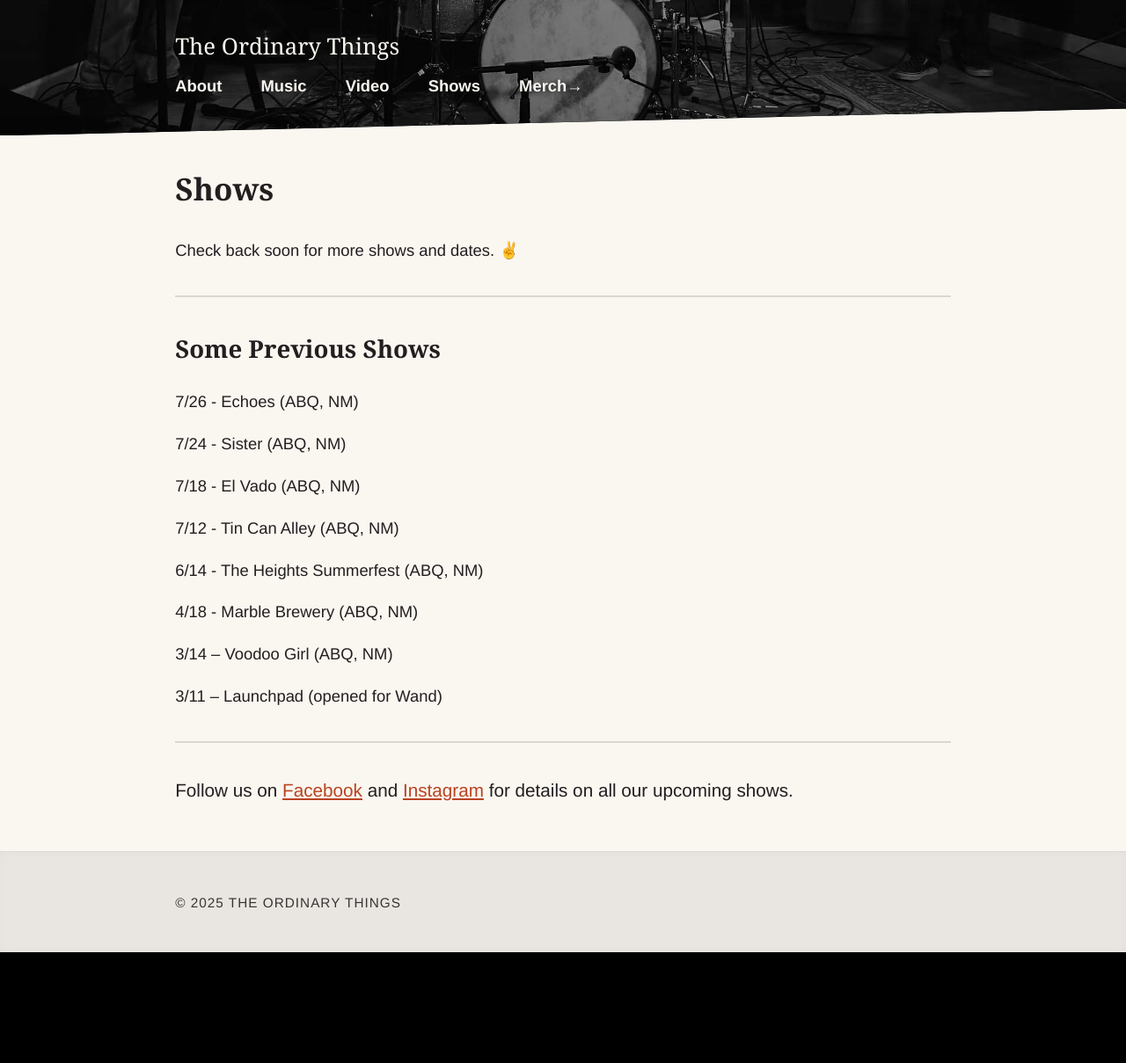
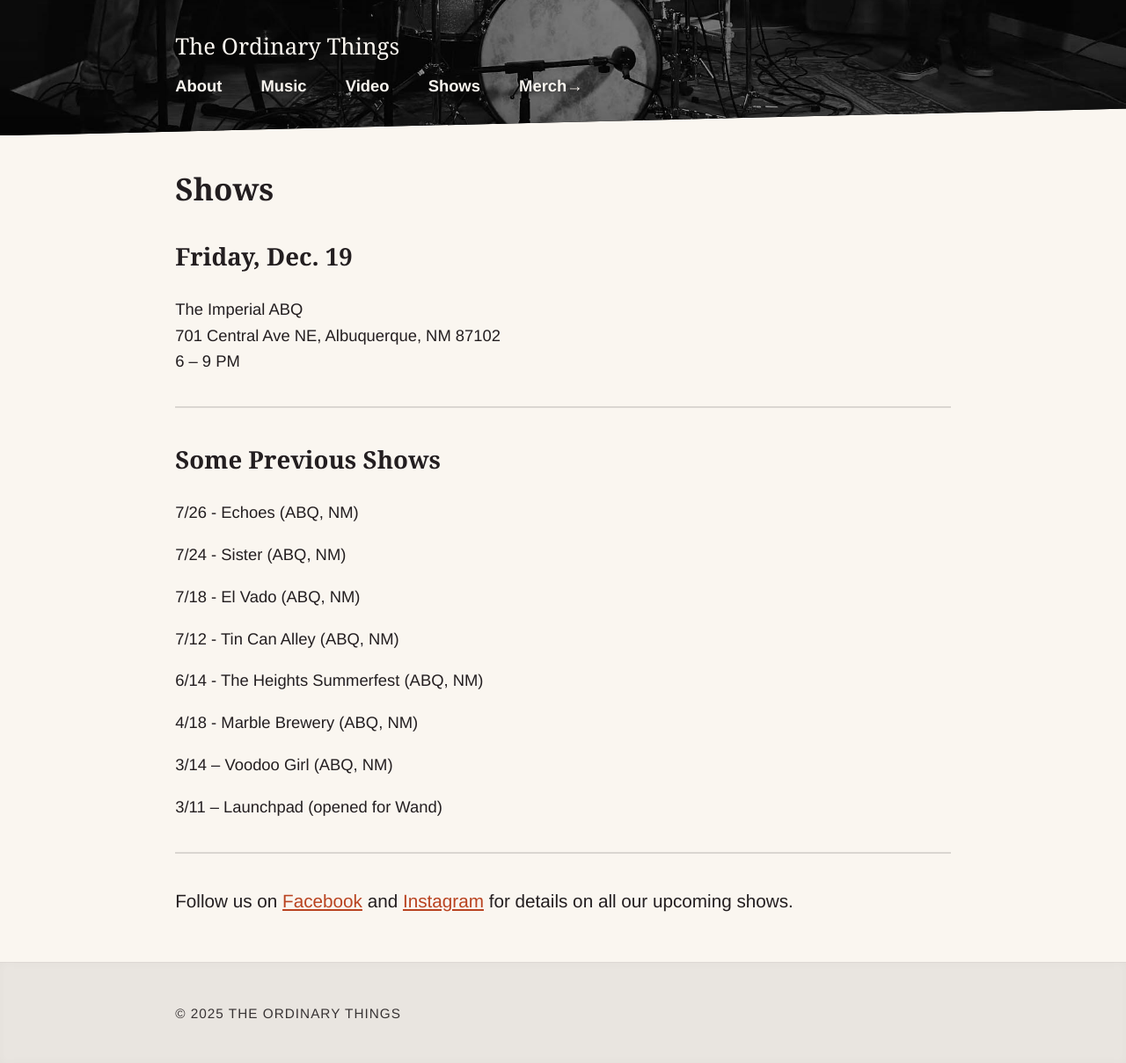
Before and after one commit to nsmsn/theordinarythings, a Jekyll site: the page built from shows.md, in a window 1280 px wide. Shown: the whole page at 88% size. Built offline with Jekyll 4.4.1, drawn with Linux system fonts in a browser that asks for light colours; some web fonts are replaced; before the commit the page ends 1083 px from its top, so only the background shows below that.

Commit message:
Updated Shows

```diff
--- a/shows.md
+++ b/shows.md
@@ -5,7 +5,10 @@ permalink: "/shows/"
 layout: page
 ---
 
-Check back soon for more shows and dates. ✌️
+## Friday, Dec. 19
+The Imperial ABQ <br>
+701 Central Ave NE, Albuquerque, NM 87102 <br>
+6 – 9 PM
 
 ---
 
```
